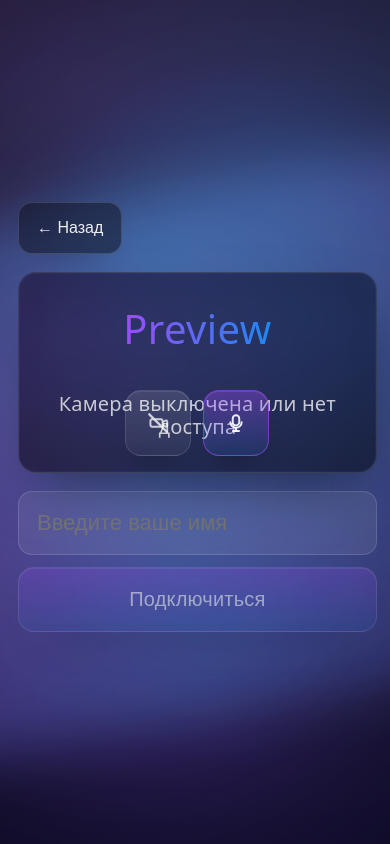
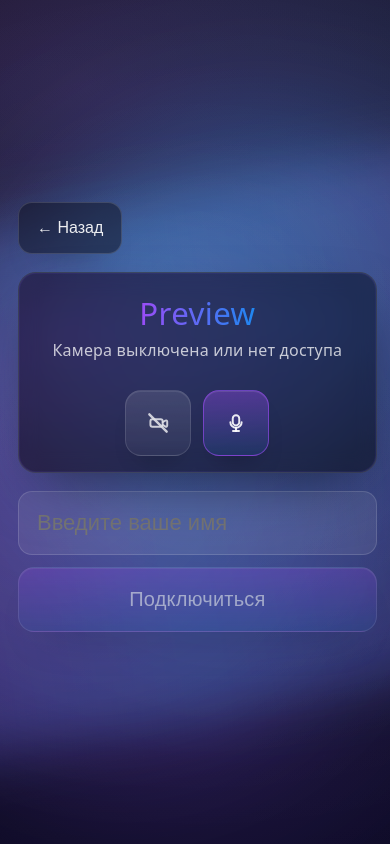
Before and after one commit to AraxHub/voco, a React (Vite) app in the folder frontend/: page /room/1 in a window 390 px wide. Built offline with nearby package versions, Linux system fonts and the light colour scheme; no server answers.

Commit message:
mobile icons fix

```diff
--- a/frontend/src/components/preJoinPreview.css
+++ b/frontend/src/components/preJoinPreview.css
@@ -39,11 +39,15 @@
   inset: 0;
   display: grid;
   place-items: center;
+  align-content: center;
   text-align: center;
   padding: 18px;
+  /* Кнопки камера/микрофон снизу (~66px + 16px + зазор) — не даём тексту наезжать */
+  padding-bottom: 108px;
   color: rgba(255, 255, 255, 0.88);
   backdrop-filter: blur(10px);
   background: rgba(0, 0, 0, 0.15);
+  box-sizing: border-box;
 }
 
 .pjPreview__placeholderTitle {
@@ -63,6 +67,29 @@
 .pjPreview__placeholderText {
   font-size: 20px;
   opacity: 0.85;
+  max-width: 22rem;
+  margin-inline: auto;
+  line-height: 1.35;
+}
+
+@media (max-width: 480px) {
+  .pjPreview__placeholder {
+    padding: 14px;
+    padding-bottom: 102px;
+  }
+
+  .pjPreview__placeholderTitle {
+    font-size: clamp(26px, 8vw, 36px);
+  }
+
+  .pjPreview__placeholderText {
+    font-size: 16px;
+    max-width: min(100%, 19rem);
+  }
+
+  .pjPreview__controls {
+    bottom: 12px;
+  }
 }
 
 @keyframes pjShimmer {
```
